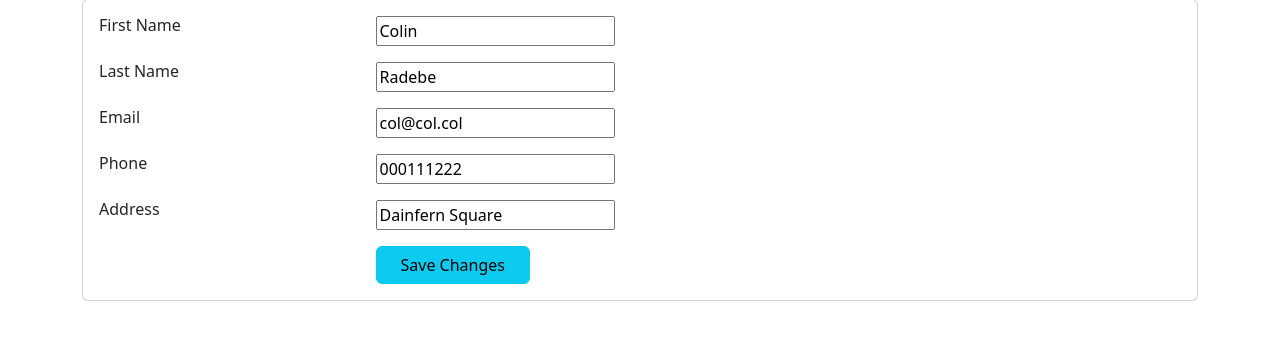
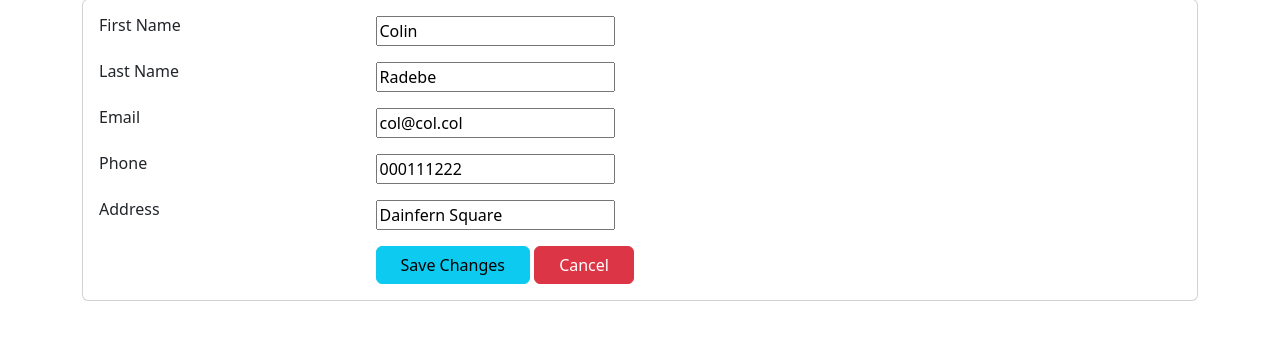
Before and after one commit to cradebe/map_view, a Django app: page /edit_profile/ in a window 1280 px wide. Shown: the part 137-487 px from the top of the page. Run offline with Django 4.2, Linux system fonts and the light colour scheme; a user stored in the database is signed in; data comes from the database, SQL or seed files in the repository; some libraries are stand-ins or nearby versions.

Commit message:
Updated edit_profile - added cancel

```diff
--- a/templates/edit_profile.html
+++ b/templates/edit_profile.html
@@ -31,6 +31,7 @@
 								<div class="col-sm-3"></div>
 								<div class="col-sm-9 text-secondary">
 									<input type="submit" class="btn btn-info px-4" value="Save Changes">
+									<a type="button" class="btn btn-danger px-4" href="{% url 'view_profile' %}">Cancel</a>
 								</div>
 							</div>
 						</div>
```
